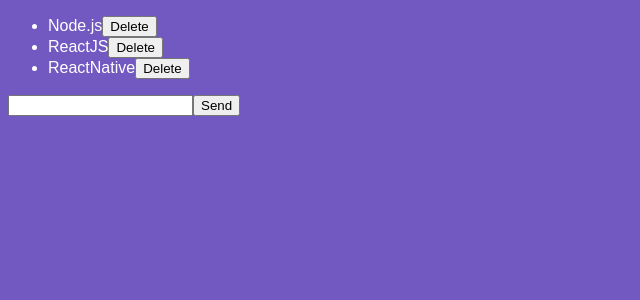
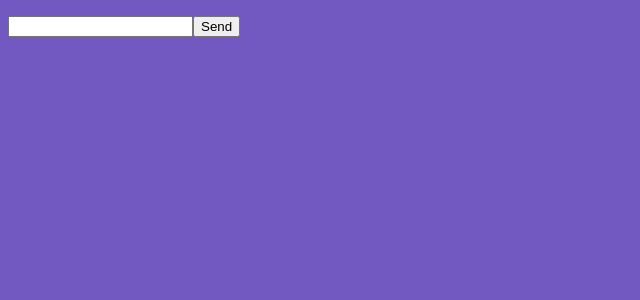
Before and after one commit to debonyschmidt/react_rocketseat, a React app: page / in a window 1280 px wide. Shown: the top 300 px of the page, without its empty margins (0-640 px from the left). Built offline with nearby package versions, Linux system fonts and the light colour scheme.

Commit message:
Add Local Storage

```diff
--- a/src/components/Techlist.js
+++ b/src/components/Techlist.js
@@ -5,12 +5,22 @@
 class Techlist extends Component {
   state = {
     newTech: '',
-    techs: [
-      'Node.js',
-      'ReactJS',
-      'ReactNative'
-    ]
+    techs: []
   };
+
+  componentDidMount() {
+    const techs = localStorage.getItem('techs');
+
+    if (techs) {
+      this.setState({ techs: JSON.parse(techs) });
+    }
+  }
+
+  componentDidUpdate(_, prevState) {
+    if (prevState.techs !== this.state.techs) {
+      localStorage.setItem('techs', JSON.stringify(this.state.techs))
+    }
+  }
 
   handleInputChange = e => {
     this.setState({ newTech: e.target.value });
```
